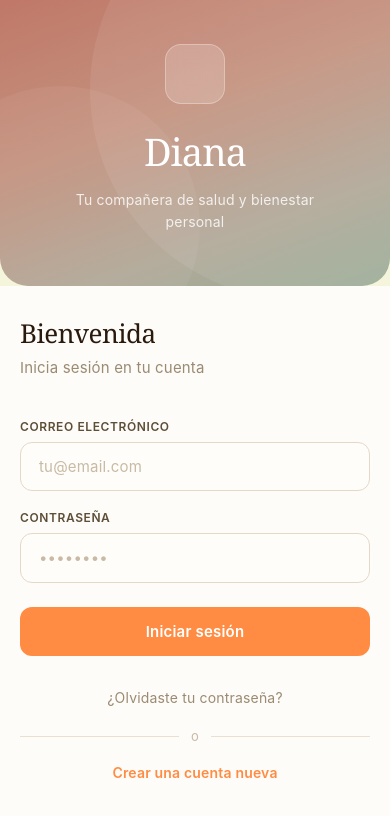
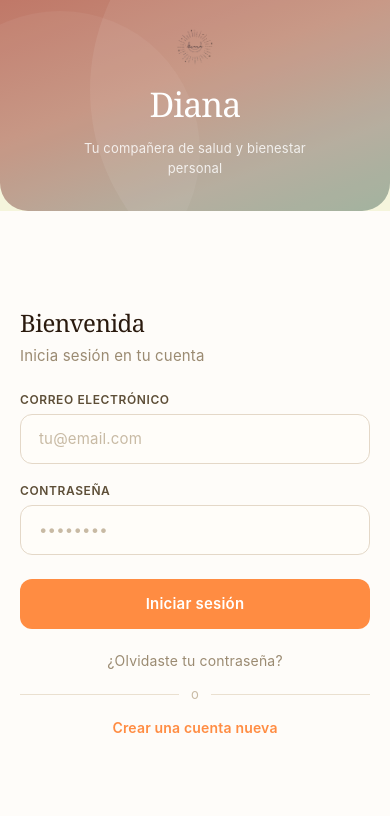
Before and after one commit to Diegopsss/DIANA, a React (Vite) app: page /login in a window 390 px wide. Shown: the top 816 px of the page. Built offline with nearby package versions, Linux system fonts and the light colour scheme; no server answers.

Commit message:
Fixing input dates

```diff
--- /dev/null
+++ b/src/components/DateInput.tsx
@@ -0,0 +1,82 @@
+import { useState, useEffect, useRef } from 'react'
+
+interface DateInputProps {
+  value: string // yyyy-mm-dd or ''
+  onChange: (value: string) => void
+  className?: string
+}
+
+export const DateInput = ({ value, onChange, className = '' }: DateInputProps) => {
+  const parts = value ? value.split('-') : ['', '', '']
+  const [day, setDay] = useState(parts[2] || '')
+  const [month, setMonth] = useState(parts[1] || '')
+  const [year, setYear] = useState(parts[0] || '')
+
+  const monthRef = useRef<HTMLInputElement>(null)
+  const yearRef = useRef<HTMLInputElement>(null)
+
+  useEffect(() => {
+    const p = value ? value.split('-') : ['', '', '']
+    setDay(p[2] || '')
+    setMonth(p[1] || '')
+    setYear(p[0] || '')
+  }, [value])
+
+  const emit = (d: string, m: string, y: string) => {
+    if (d && m && y.length === 4) {
+      onChange(`${y}-${m.padStart(2, '0')}-${d.padStart(2, '0')}`)
+    } else if (!d && !m && !y) {
+      onChange('')
+    }
+  }
+
+  return (
+    <div className={`date-input-group ${className}`}>
+      <input
+        className="date-part"
+        type="text"
+        inputMode="numeric"
+        placeholder="DD"
+        maxLength={2}
+        value={day}
+        onChange={e => {
+          const v = e.target.value.replace(/\D/g, '')
+          setDay(v)
+          if (v.length === 2) monthRef.current?.focus()
+          emit(v, month, year)
+        }}
+      />
+      <span className="date-sep">/</span>
+      <input
+        ref={monthRef}
+        className="date-part"
+        type="text"
+        inputMode="numeric"
+        placeholder="MM"
+        maxLength={2}
+        value={month}
+        onChange={e => {
+          const v = e.target.value.replace(/\D/g, '')
+          setMonth(v)
+          if (v.length === 2) yearRef.current?.focus()
+          emit(day, v, year)
+        }}
+      />
+      <span className="date-sep">/</span>
+      <input
+        ref={yearRef}
+        className="date-part date-year"
+        type="text"
+        inputMode="numeric"
+        placeholder="AAAA"
+        maxLength={4}
+        value={year}
+        onChange={e => {
+          const v = e.target.value.replace(/\D/g, '')
+          setYear(v)
+          emit(day, month, v)
+        }}
+      />
+    </div>
+  )
+}
--- a/src/pages/Login.tsx
+++ b/src/pages/Login.tsx
@@ -2,6 +2,7 @@ import { useState, useEffect } from 'react'
 import { useNavigate } from 'react-router-dom'
 import { motion } from 'framer-motion'
 import { useAuth } from '../contexts/AuthContext'
+import logoHeader from '../assets/images/logo-header.png'
 
 export const Login = () => {
   const navigate = useNavigate()
@@ -42,7 +43,7 @@ export const Login = () => {
         transition={{ duration: 0.5 }}
       >
         <div className="auth-brand-content">
-          <div className="auth-brand-logo" />
+          <img src={logoHeader} alt="Diana" className="auth-brand-logo" />
           <h1 className="auth-brand-name">Diana</h1>
           <p className="auth-brand-tagline">
             Tu compañera de salud y bienestar personal
--- a/src/pages/MedicalRegistry.tsx
+++ b/src/pages/MedicalRegistry.tsx
@@ -3,6 +3,7 @@ import { motion, AnimatePresence } from 'framer-motion'
 import { useNavigate } from 'react-router-dom'
 import { useAuth } from '../contexts/AuthContext'
 import { supabase } from '../utils/supabase'
+import { DateInput } from '../components/DateInput'
 
 interface MedicalHistory {
   id?: string
@@ -240,11 +241,10 @@ export const MedicalRegistry = () => {
             <label className="form-label" style={{ color: 'var(--diana-text)' }}>
               Fecha de Nacimiento
             </label>
-            <input
-              type="date"
+            <DateInput
               className="form-input"
               value={formData.personal_data.birth_date}
-              onChange={(e) => handleInputChange('personal_data', 'birth_date', e.target.value)}
+              onChange={(v) => handleInputChange('personal_data', 'birth_date', v)}
             />
           </div>
 
@@ -518,11 +518,10 @@ export const MedicalRegistry = () => {
             <label className="form-label" style={{ color: 'var(--diana-text)' }}>
               Último Papanicolaou
             </label>
-            <input
-              type="date"
+            <DateInput
               className="form-input"
               value={formData.menstrual_history.last_pap_smear}
-              onChange={(e) => handleInputChange('menstrual_history', 'last_pap_smear', e.target.value)}
+              onChange={(v) => handleInputChange('menstrual_history', 'last_pap_smear', v)}
             />
           </div>
 
@@ -530,11 +529,10 @@ export const MedicalRegistry = () => {
             <label className="form-label" style={{ color: 'var(--diana-text)' }}>
               Última Ultrasonido
             </label>
-            <input
-              type="date"
+            <DateInput
               className="form-input"
               value={formData.menstrual_history.last_ultrasound}
-              onChange={(e) => handleInputChange('menstrual_history', 'last_ultrasound', e.target.value)}
+              onChange={(v) => handleInputChange('menstrual_history', 'last_ultrasound', v)}
             />
           </div>
         </div>
--- a/src/pages/Settings.tsx
+++ b/src/pages/Settings.tsx
@@ -3,6 +3,7 @@ import { useNavigate } from 'react-router-dom'
 import { motion, AnimatePresence } from 'framer-motion'
 import { useAuth } from '../contexts/AuthContext'
 import { supabase } from '../utils/supabase'
+import { DateInput } from '../components/DateInput'
 
 interface ProfileForm {
   full_name: string
@@ -215,11 +216,10 @@ export const Settings = () => {
           </Field>
 
           <Field icon={<CalendarIcon />} label="Fecha de nacimiento">
-            <input
+            <DateInput
               className="settings-input"
-              type="date"
               value={form.birth_date}
-              onChange={(e) => set('birth_date', e.target.value)}
+              onChange={(v) => set('birth_date', v)}
             />
           </Field>
 
@@ -302,11 +302,10 @@ export const Settings = () => {
           </Field>
 
           <Field icon={<LastPeriodIcon />} label="Inicio de tu último periodo" last>
-            <input
+            <DateInput
               className="settings-input"
-              type="date"
               value={form.last_period_start}
-              onChange={(e) => set('last_period_start', e.target.value)}
+              onChange={(v) => set('last_period_start', v)}
             />
           </Field>
         </div>
--- a/src/styles/components/Login.css
+++ b/src/styles/components/Login.css
@@ -1,7 +1,7 @@
 /* ===== AUTH PAGES ===== */
 
 .auth-page {
-  min-height: 100vh;
+  height: 100vh;
   width: 100%;
   display: flex;
   align-items: stretch;
@@ -53,16 +53,11 @@
 }
 
 .auth-brand-logo {
-  width: 80px;
-  height: 80px;
-  background: rgba(255, 255, 255, 0.18);
-  border-radius: 24px;
+  width: 120px;
+  height: auto;
   margin: 0 auto 32px;
-  display: flex;
-  align-items: center;
-  justify-content: center;
-  backdrop-filter: blur(10px);
-  border: 1px solid rgba(255, 255, 255, 0.3);
+  display: block;
+  object-fit: contain;
 }
 
 .auth-brand-name {
@@ -92,7 +87,7 @@
   flex-direction: column;
   justify-content: center;
   padding: 64px 56px;
-  overflow-y: auto;
+  overflow: hidden;
 }
 
 /* ===== HEADER ===== */
@@ -365,54 +360,62 @@
 @media (max-width: 768px) {
   .auth-page {
     flex-direction: column;
-    overflow: auto;
-    min-height: 100dvh;
+    overflow: hidden;
+    height: 100dvh;
   }
 
   .auth-brand {
     flex: 0 0 auto;
-    padding: 44px 24px 52px;
+    padding: 28px 24px 32px;
     border-radius: 0 0 28px 28px;
   }
 
   .auth-brand-logo {
-    width: 60px;
-    height: 60px;
-    border-radius: 16px;
-    margin-bottom: 20px;
+    width: 80px;
+    margin-bottom: 14px;
   }
 
   .auth-brand-name {
-    font-size: 38px;
-    margin-bottom: 10px;
+    font-size: 34px;
+    margin-bottom: 8px;
   }
 
   .auth-brand-tagline {
-    font-size: 14px;
+    font-size: 13px;
   }
 
   .auth-panel {
     max-width: 100%;
-    padding: 40px 24px 56px;
+    padding: 28px 24px 32px;
     flex: 1;
-    justify-content: flex-start;
+    justify-content: center;
+    overflow: hidden;
   }
 
   .auth-title {
-    font-size: 30px;
+    font-size: 28px;
+  }
+
+  .auth-subtitle {
+    margin-bottom: 24px;
   }
 
   .auth-back-btn {
-    margin-bottom: 28px;
+    margin-bottom: 20px;
+  }
+
+  .auth-footer {
+    margin-top: 18px;
+    gap: 10px;
   }
 }
 
 @media (max-width: 400px) {
   .auth-panel {
-    padding: 32px 20px 48px;
+    padding: 20px 20px 24px;
   }
 
   .auth-title {
-    font-size: 26px;
+    font-size: 24px;
   }
 }
--- a/src/styles/globals/index.css
+++ b/src/styles/globals/index.css
@@ -190,3 +190,53 @@ code {
 .diana-flow-selector.inactive:hover {
   background-color: #DEB887;
 }
+
+/* ===== DATE INPUT COMPONENT ===== */
+
+.date-input-group {
+  display: flex !important;
+  align-items: center;
+  gap: 2px;
+  cursor: text;
+}
+
+.date-input-group .date-part {
+  background: transparent !important;
+  border: none !important;
+  box-shadow: none !important;
+  outline: none !important;
+  padding: 0 !important;
+  margin: 0 !important;
+  font-family: inherit;
+  font-size: inherit;
+  color: inherit;
+  width: 2em;
+  text-align: center;
+  min-width: 0;
+  -moz-appearance: textfield;
+}
+
+.date-input-group .date-part.date-year {
+  width: 3.6em;
+}
+
+.date-input-group .date-part::placeholder {
+  color: #C4B49E;
+}
+
+.date-input-group .date-sep {
+  color: #C4B49E;
+  flex-shrink: 0;
+  line-height: 1;
+  user-select: none;
+}
+
+.settings-input.date-input-group:focus-within {
+  border-color: #FF8C42;
+  box-shadow: 0 0 0 3px rgba(255, 140, 66, 0.12);
+}
+
+.form-input.date-input-group:focus-within {
+  border-color: var(--diana-orange);
+  box-shadow: 0 0 0 4px rgba(255, 140, 66, 0.12), 0 4px 12px rgba(255, 140, 66, 0.15);
+}
```
